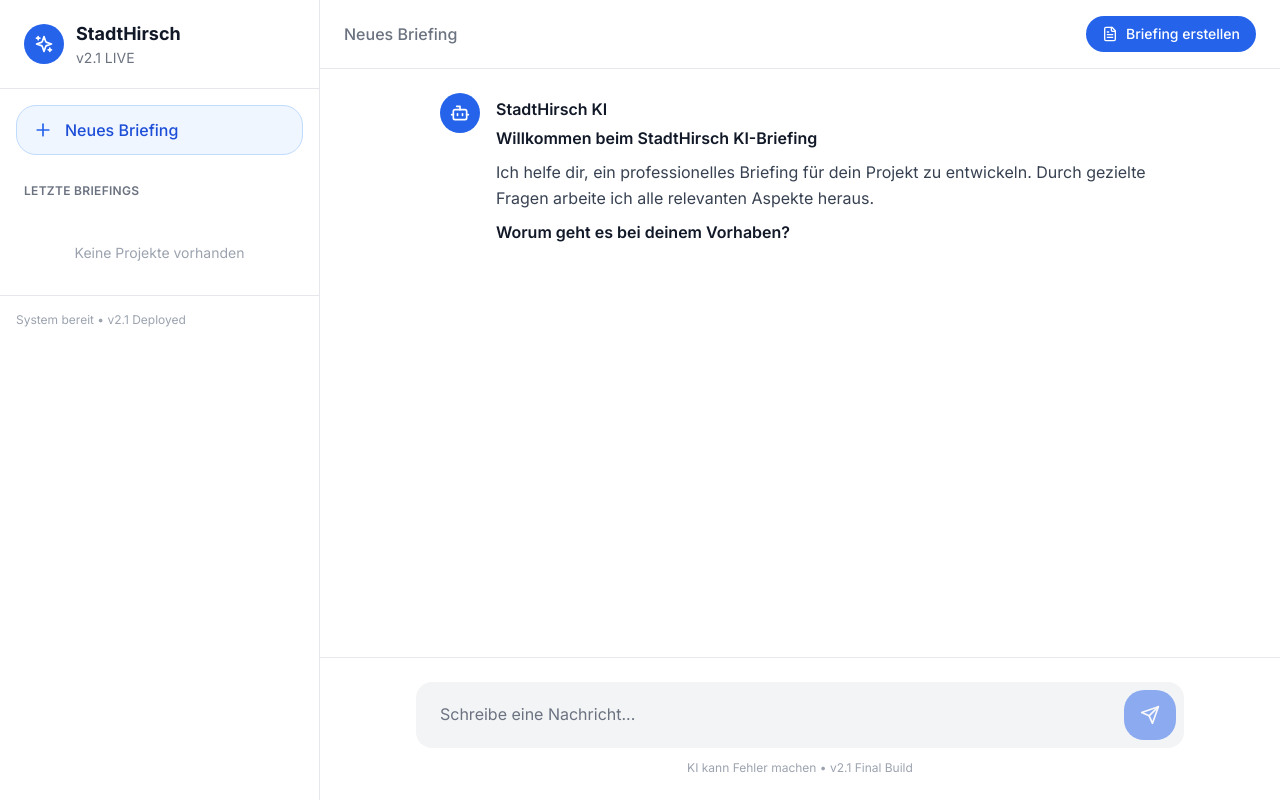
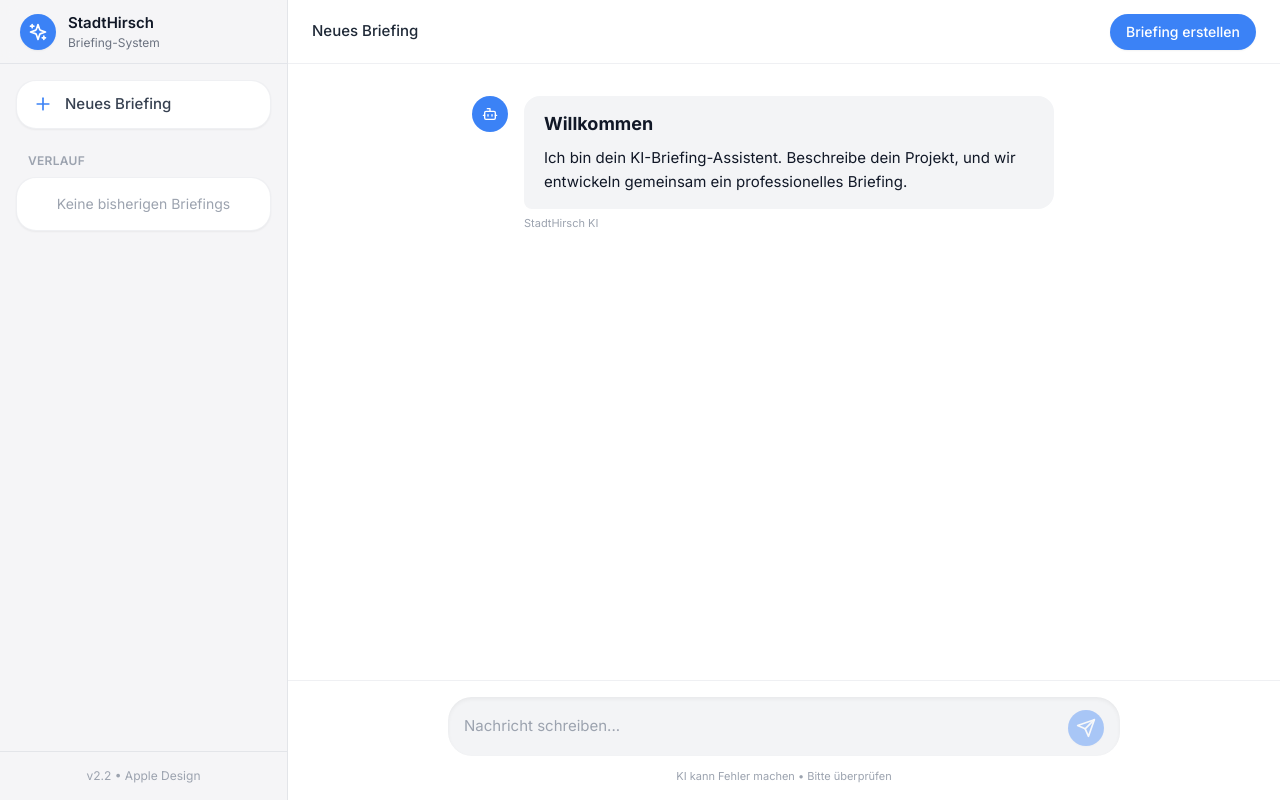
Before and after one commit to StadtHirsch-design/stadthirsch-briefing-system, a Next.js app: page / in a window 1280 px wide. Built offline with nearby package versions, Linux system fonts and the light colour scheme.

Commit message:
🍎 v2.2 Messages-Style: Echte Apple-Design-Sprache, runde Bubbles, bessere Proportionen

```diff
--- a/src/app/page.tsx
+++ b/src/app/page.tsx
@@ -1,10 +1,10 @@
-// CACHE BUST: v2026.02.14-0835
-// Apple-Style Premium UI - Version 2.1 FINAL
+// APPLE-STYLE REDESIGN v2.2
+// Inspiriert von Apple Messages & Notes
 
 'use client';
 
 import { useState, useEffect, useRef } from 'react';
-import { Send, Loader2, User, Bot, Plus, Menu, Sparkles, FileText, CheckCircle2 } from 'lucide-react';
+import { Send, Loader2, User, Bot, Plus, Menu, Sparkles } from 'lucide-react';
 import ReactMarkdown from 'react-markdown';
 
 interface Message {
@@ -13,38 +13,17 @@ interface Message {
   content: string;
 }
 
-interface Project {
-  id: string;
-  customer_name: string;
-  project_type: string | null;
-  status: string;
-}
-
-const CASE_CONFIGS: Record<string, { icon: string; label: string }> = {
-  logo: { icon: '◆', label: 'Logo' },
-  ci: { icon: '◎', label: 'CI' },
-  bildwelt: { icon: '◉', label: 'Bildwelt' },
-  piktogramme: { icon: '▣', label: 'Piktogramme' },
-  social: { icon: '◈', label: 'Social' },
-};
-
-export default function ChatInterface() {
-  const [project, setProject] = useState<Project | null>(null);
+export default function Page() {
   const [messages, setMessages] = useState<Message[]>([
     {
-      id: 'welcome',
+      id: '1',
       role: 'assistant',
-      content: `**Willkommen beim StadtHirsch KI-Briefing**
-
-Ich helfe dir, ein professionelles Briefing für dein Projekt zu entwickeln. Durch gezielte Fragen arbeite ich alle relevanten Aspekte heraus.
-
-**Worum geht es bei deinem Vorhaben?**`,
+      content: '# Willkommen\n\nIch bin dein KI-Briefing-Assistent. Beschreibe dein Projekt, und wir entwickeln gemeinsam ein professionelles Briefing.'
     }
   ]);
   const [input, setInput] = useState('');
   const [isLoading, setIsLoading] = useState(false);
   const [sidebarOpen, setSidebarOpen] = useState(false);
-  const [projects] = useState<Project[]>([]);
   const bottomRef = useRef<HTMLDivElement>(null);
 
   useEffect(() => {
@@ -54,7 +33,12 @@ Ich helfe dir, ein professionelles Briefing für dein Projekt zu entwickeln. Dur
   const send = async () => {
     if (!input.trim() || isLoading) return;
 
-    const userMsg: Message = { id: Date.now().toString(), role: 'user', content: input };
+    const userMsg: Message = {
+      id: Date.now().toString(),
+      role: 'user',
+      content: input
+    };
+
     setMessages(m => [...m, userMsg]);
     setInput('');
     setIsLoading(true);
@@ -63,157 +47,142 @@ Ich helfe dir, ein professionelles Briefing für dein Projekt zu entwickeln. Dur
       setMessages(m => [...m, {
         id: (Date.now() + 1).toString(),
         role: 'assistant',
-        content: `Danke für deine Nachricht: "${userMsg.content}"\n\nIch verstehe. Lass uns dein Projekt besprechen.`
+        content: `Ich habe verstanden: "${userMsg.content}"\n\nLass mich einige gezielte Fragen stellen, um alle Details zu erfassen.`
       }]);
       setIsLoading(false);
     }, 1000);
   };
 
-  const onKeyDown = (e: React.KeyboardEvent) => {
-    if (e.key === 'Enter' && !e.shiftKey) {
-      e.preventDefault();
-      send();
-    }
-  };
-
-  const caseConfig = project?.project_type ? CASE_CONFIGS[project.project_type] : null;
-
   return (
-    <div className="flex h-screen bg-gray-50">
+    <div className="flex h-screen bg-[#F5F5F7]">
       {/* Sidebar */}
-      <aside className={`fixed inset-y-0 left-0 z-50 w-80 bg-white border-r border-gray-200 transform transition-transform duration-200 lg:relative lg:translate-x-0 ${
+      <aside className={`fixed inset-y-0 left-0 z-50 w-72 bg-[#F5F5F7] border-r border-gray-300/50 transform transition-transform lg:relative lg:translate-x-0 ${
         sidebarOpen ? 'translate-x-0' : '-translate-x-full'
       }`}>
         {/* Header */}
-        <div className="flex items-center gap-3 px-6 py-5 border-b border-gray-200">
-          <div className="w-10 h-10 bg-blue-600 rounded-xl flex items-center justify-center">
+        <div className="h-16 flex items-center px-5 border-b border-gray-300/50 bg-[#F5F5F7]/80 backdrop-blur">
+          <div className="flex items-center gap-3">
+            <div className="w-9 h-9 bg-blue-500 rounded-xl flex items-center justify-center shadow-sm">
               <Sparkles className="w-5 h-5 text-white" />
             </div>
             <div>
-            <h1 className="font-bold text-gray-900 text-lg">StadtHirsch</h1>
-            <p className="text-sm text-gray-500">v2.1 LIVE</p>
+              <h1 className="font-semibold text-gray-900 text-[15px]">StadtHirsch</h1>
+              <p className="text-xs text-gray-500">Briefing-System</p>
+            </div>
           </div>
         </div>
 
-        {/* New Project */}
+        {/* New Chat */}
         <div className="p-4">
-          <button className="w-full flex items-center gap-3 px-4 py-3 bg-blue-50 hover:bg-blue-100 rounded-xl transition-colors border border-blue-200">
-            <Plus className="w-5 h-5 text-blue-600" />
-            <span className="font-medium text-blue-700">Neues Briefing</span>
+          <button className="w-full flex items-center gap-3 px-4 py-3 bg-white rounded-xl shadow-sm border border-gray-200/60 hover:shadow-md transition-shadow">
+            <Plus className="w-5 h-5 text-blue-500" />
+            <span className="font-medium text-gray-700 text-[15px]">Neues Briefing</span>
           </button>
         </div>
 
-        {/* Project List */}
-        <div className="px-4 flex-1 overflow-y-auto">
-          <h2 className="text-xs font-semibold text-gray-500 uppercase tracking-wide px-2 py-3">
-            Letzte Briefings
+        {/* History */}
+        <div className="px-4">
+          <h2 className="px-3 py-2 text-xs font-semibold text-gray-400 uppercase tracking-wide">
+            Verlauf
           </h2>
-          {projects.length === 0 ? (
-            <p className="px-4 py-8 text-center text-gray-400 text-sm">
-              Keine Projekte vorhanden
+          <div className="bg-white rounded-xl border border-gray-200/60 shadow-sm p-4">
+            <p className="text-sm text-gray-400 text-center">
+              Keine bisherigen Briefings
             </p>
-          ) : (
-            projects.map(p => (
-              <button
-                key={p.id}
-                onClick={() => setProject(p)}
-                className={`w-full flex items-center gap-3 px-4 py-3 rounded-xl text-left transition-colors mb-1 ${
-                  project?.id === p.id ? 'bg-gray-100' : 'hover:bg-gray-50'
-                }`}
-              >
-                <div className="w-10 h-10 bg-gray-100 rounded-lg flex items-center justify-center text-lg">
-                  {CASE_CONFIGS[p.project_type || '']?.icon || '◆'}
           </div>
-                <div className="flex-1 min-w-0">
-                  <div className="font-medium text-gray-900 truncate">{p.customer_name}</div>
-                  <div className="text-sm text-gray-500">{CASE_CONFIGS[p.project_type || '']?.label || 'Allgemein'}</div>
-                </div>
-                {p.status === 'completed' && <CheckCircle2 className="w-5 h-5 text-green-500" />}
-              </button>
-            ))
-          )}
         </div>
 
         {/* Footer */}
-        <div className="p-4 border-t border-gray-200">
-          <p className="text-xs text-gray-400">System bereit • v2.1 Deployed</p>
+        <div className="absolute bottom-0 left-0 right-0 p-4 border-t border-gray-300/50">
+          <p className="text-xs text-gray-400 text-center">v2.2 • Apple Design</p>
         </div>
       </aside>
 
-      {/* Overlay */}
+      {/* Overlay for mobile */}
       {sidebarOpen && (
-        <div className="fixed inset-0 bg-black/50 z-40 lg:hidden" onClick={() => setSidebarOpen(false)} />
+        <div
+          className="fixed inset-0 bg-black/20 z-40 lg:hidden backdrop-blur-sm"
+          onClick={() => setSidebarOpen(false)}
+        />
       )}
 
-      {/* Main */}
-      <main className="flex-1 flex flex-col min-w-0 bg-white">
-        {/* Header */}
-        <header className="flex items-center justify-between px-6 py-4 border-b border-gray-200 bg-white">
+      {/* Main Chat */}
+      <main className="flex-1 flex flex-col bg-white shadow-2xl">
+        {/* Top Bar */}
+        <header className="h-16 flex items-center justify-between px-6 bg-white/80 backdrop-blur border-b border-gray-200/60">
           <div className="flex items-center gap-4">
-            <button onClick={() => setSidebarOpen(true)} className="lg:hidden p-2 -ml-2 hover:bg-gray-100 rounded-lg">
-              <Menu className="w-6 h-6 text-gray-600" />
+            <button
+              onClick={() => setSidebarOpen(true)}
+              className="lg:hidden p-2 -ml-2 hover:bg-gray-100 rounded-lg transition-colors"
+            >
+              <Menu className="w-5 h-5 text-gray-600" />
             </button>
-
-            {caseConfig ? (
-              <div className="flex items-center gap-2 px-4 py-2 bg-blue-50 text-blue-700 rounded-full text-sm font-medium">
-                <span>{caseConfig.icon}</span>
-                <span>{caseConfig.label}</span>
-              </div>
-            ) : (
-              <span className="text-gray-500 font-medium">Neues Briefing</span>
-            )}
+            <span className="font-medium text-gray-800 text-[15px]">Neues Briefing</span>
           </div>
 
-          <button className="flex items-center gap-2 px-4 py-2 bg-blue-600 hover:bg-blue-700 text-white rounded-xl text-sm font-medium transition-colors">
-            <FileText className="w-4 h-4" />
-            <span>Briefing erstellen</span>
+          <button className="px-4 py-2 bg-blue-500 hover:bg-blue-600 text-white rounded-full text-sm font-medium shadow-sm hover:shadow transition-all">
+            Briefing erstellen
           </button>
         </header>
 
         {/* Messages */}
         <div className="flex-1 overflow-y-auto bg-white">
-          <div className="max-w-3xl mx-auto">
-            {messages.map((m, i) => (
-              <div key={m.id} className={`flex gap-4 px-6 py-6 ${i % 2 === 1 ? 'bg-gray-50' : 'bg-white'}`}>
-                <div className={`w-10 h-10 rounded-full flex items-center justify-center flex-shrink-0 ${
-                  m.role === 'user' ? 'bg-gray-800' : 'bg-blue-600'
+          <div className="max-w-2xl mx-auto py-8 px-6">
+            {messages.map((m) => (
+              <div
+                key={m.id}
+                className={`flex gap-4 mb-8 ${m.role === 'user' ? 'flex-row-reverse' : ''}`}
+              >
+                {/* Avatar */}
+                <div className={`w-9 h-9 rounded-full flex items-center justify-center flex-shrink-0 ${
+                  m.role === 'user'
+                    ? 'bg-gray-700'
+                    : 'bg-blue-500'
                 }`}>
                   {m.role === 'user' ? (
-                    <User className="w-5 h-5 text-white" />
+                    <User className="w-4 h-4 text-white" />
                   ) : (
-                    <Bot className="w-5 h-5 text-white" />
+                    <Bot className="w-4 h-4 text-white" />
                   )}
                 </div>
-                <div className="flex-1 pt-1">
-                  <div className="font-semibold text-gray-900 mb-1">
-                    {m.role === 'user' ? 'Du' : 'StadtHirsch KI'}
-                  </div>
-                  <div className="prose prose-sm max-w-none text-gray-700">
+
+                {/* Bubble */}
+                <div className={`max-w-[85%] ${m.role === 'user' ? 'items-end' : 'items-start'}`}>
+                  <div
+                    className={`px-5 py-3.5 rounded-2xl text-[15px] leading-relaxed ${
+                      m.role === 'user'
+                        ? 'bg-blue-500 text-white rounded-br-sm'
+                        : 'bg-gray-100 text-gray-900 rounded-bl-sm'
+                    }`}
+                  >
                     <ReactMarkdown
                       components={{
-                        p: ({ children }) => <p className="mb-2 last:mb-0 leading-relaxed">{children}</p>,
-                        strong: ({ children }) => <strong className="font-semibold text-gray-900">{children}</strong>,
-                        ul: ({ children }) => <ul className="list-disc pl-5 mb-2 space-y-1">{children}</ul>,
-                        ol: ({ children }) => <ol className="list-decimal pl-5 mb-2 space-y-1">{children}</ol>,
-                        li: ({ children }) => <li>{children}</li>,
+                        p: ({ children }) => <p className="mb-1.5 last:mb-0">{children}</p>,
+                        strong: ({ children }) => <strong className="font-semibold">{children}</strong>,
+                        h1: ({ children }) => <h1 className="text-lg font-bold mb-2">{children}</h1>,
                       }}
                     >
                       {m.content}
                     </ReactMarkdown>
                   </div>
+                  <span className="text-[11px] text-gray-400 mt-1.5 block">
+                    {m.role === 'user' ? 'Du' : 'StadtHirsch KI'}
+                  </span>
                 </div>
               </div>
             ))}
 
             {isLoading && (
-              <div className="flex gap-4 px-6 py-6">
-                <div className="w-10 h-10 rounded-full bg-blue-600 flex items-center justify-center">
-                  <Bot className="w-5 h-5 text-white" />
+              <div className="flex gap-4 mb-8">
+                <div className="w-9 h-9 rounded-full bg-blue-500 flex items-center justify-center">
+                  <Bot className="w-4 h-4 text-white" />
                 </div>
-                <div className="flex items-center gap-1.5 pt-4">
+                <div className="bg-gray-100 px-5 py-4 rounded-2xl rounded-bl-sm">
+                  <div className="flex gap-1.5">
                     <span className="w-2 h-2 bg-gray-400 rounded-full animate-bounce" style={{ animationDelay: '0ms' }} />
                     <span className="w-2 h-2 bg-gray-400 rounded-full animate-bounce" style={{ animationDelay: '150ms' }} />
                     <span className="w-2 h-2 bg-gray-400 rounded-full animate-bounce" style={{ animationDelay: '300ms' }} />
+                  </div>
                 </div>
               </div>
             )}
@@ -222,27 +191,31 @@ Ich helfe dir, ein professionelles Briefing für dein Projekt zu entwickeln. Dur
         </div>
 
         {/* Input */}
-        <div className="border-t border-gray-200 p-6 bg-white">
-          <div className="max-w-3xl mx-auto">
-            <div className="flex gap-3 bg-gray-100 rounded-2xl p-2">
+        <div className="p-4 bg-white border-t border-gray-200/60">
+          <div className="max-w-2xl mx-auto">
+            <div className="flex items-end gap-3 bg-gray-100 rounded-3xl px-4 py-2.5 shadow-inner">
               <textarea
                 value={input}
                 onChange={(e) => setInput(e.target.value)}
-                onKeyDown={onKeyDown}
-                placeholder="Schreibe eine Nachricht..."
+                onKeyDown={(e) => e.key === 'Enter' && !e.shiftKey && (e.preventDefault(), send())}
+                placeholder="Nachricht schreiben..."
                 rows={1}
-                className="flex-1 bg-transparent px-4 py-3 resize-none outline-none min-h-[50px] max-h-[150px] text-gray-900 placeholder:text-gray-500"
+                className="flex-1 bg-transparent resize-none outline-none min-h-[24px] max-h-[120px] py-2 text-[15px] text-gray-900 placeholder:text-gray-400"
               />
               <button
                 onClick={send}
                 disabled={isLoading || !input.trim()}
-                className="px-4 py-3 bg-blue-600 hover:bg-blue-700 disabled:opacity-50 text-white rounded-xl transition-colors flex items-center gap-2"
+                className="p-2 bg-blue-500 hover:bg-blue-600 disabled:opacity-40 disabled:cursor-not-allowed text-white rounded-full transition-all shadow-sm"
               >
-                {isLoading ? <Loader2 className="w-5 h-5 animate-spin" /> : <Send className="w-5 h-5" />}
+                {isLoading ? (
+                  <Loader2 className="w-5 h-5 animate-spin" />
+                ) : (
+                  <Send className="w-5 h-5" />
+                )}
               </button>
             </div>
-            <p className="text-center text-xs text-gray-400 mt-3">
-              KI kann Fehler machen • v2.1 Final Build
+            <p className="text-center text-[11px] text-gray-400 mt-3">
+              KI kann Fehler machen • Bitte überprüfen
             </p>
           </div>
         </div>
```
Lines whose indentation alone changed are shown as unchanged.
